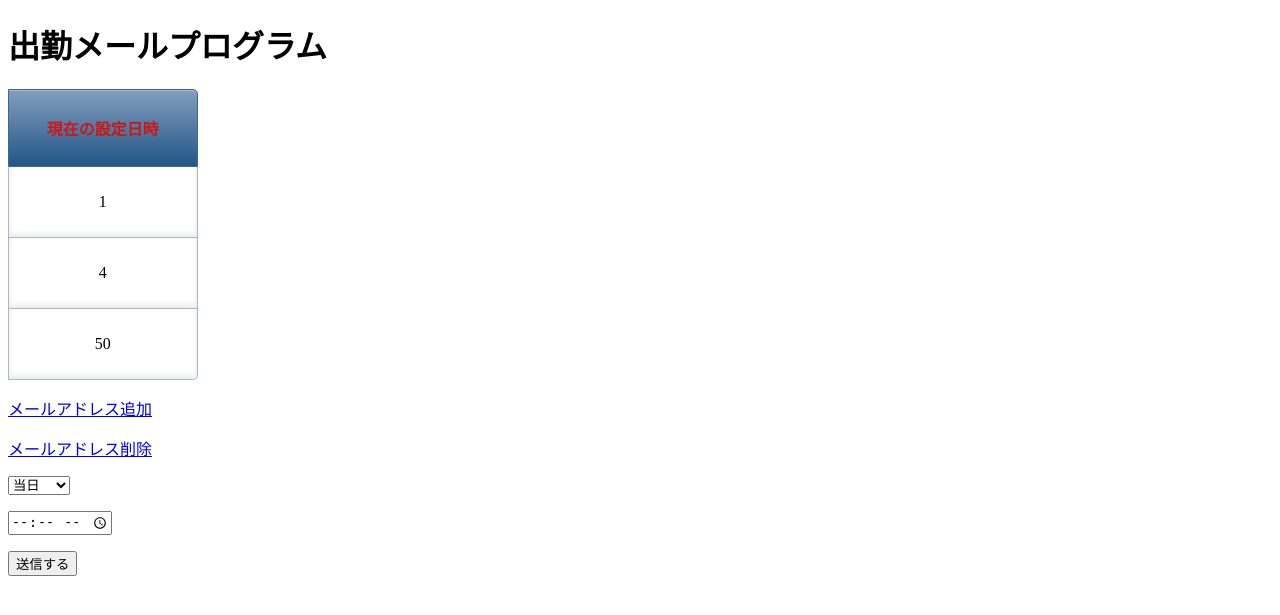
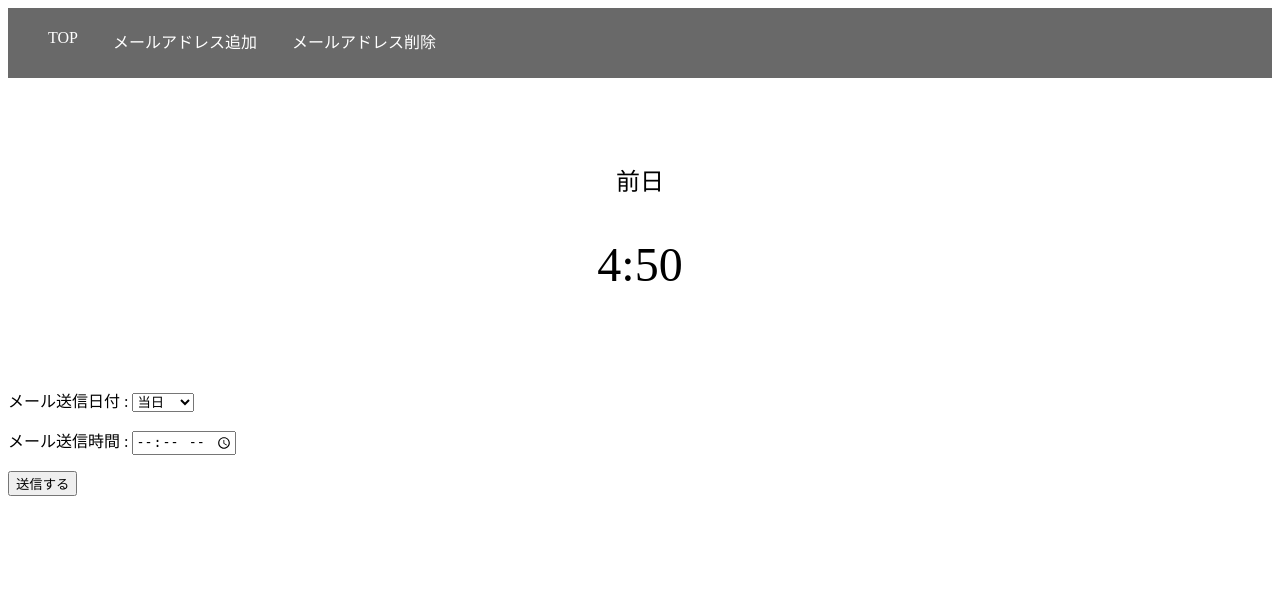
Before and after one commit to Kyo-72/work_app, a Flask app: page / in a window 1280 px wide. Shown: the top 615 px of the page. Run offline with Flask 2, Linux system fonts and the light colour scheme.

Commit message:
見た目綺麗になった（少し）

```diff
--- a/app.py
+++ b/app.py
@@ -116,6 +116,7 @@ def add_email():
         email.email_address = str( request.form.get("email") )
         db.session.add(email)
         db.session.commit()
+        db.session.close()
         return redirect("/add_email")
 
 #メールアドレスを削除する
@@ -130,4 +131,5 @@ def del_email():
         id = request.form["address"]
         db.session.query(Email).filter_by(id=id).delete()
         db.session.commit()
-        return redirect("/")
+        db.session.close()
+        return redirect("/del_email")
--- /dev/null
+++ b/static/css/index.css
@@ -0,0 +1,54 @@
+/* シンプルなテーブル3 */
+
+h3 {
+  color: rgb(120, 121, 122);
+}
+
+nav {
+    width: 100%;
+    height: 70px;
+    background-color: dimgray;
+    padding-top: 5px;
+    box-sizing: border-box;
+  }
+  ul {
+    display: flex;
+  }
+  li {
+    list-style: none;
+  }
+  a {
+    display: block;
+    text-decoration: none;
+    color: white;
+    margin-right: 35px;
+  }
+  a:hover {
+    color: rgb(214, 237, 248);
+  }
+
+  .wrapper{
+    width:100%;
+}
+.wrapper .container{
+    max-width:1000px;
+    margin:0px auto;
+    padding:30px 0px;
+}
+/* content */
+.wrapper .content {
+    padding:30px;
+    text-align:center;
+}
+.wrapper .content .date{
+    margin:0px 0px 40px 0px;
+    font-size: 24px;
+    font-weight: normal;
+    text-align: center;
+}
+.wrapper .content .time{
+    margin:0px 0px 20px 0px;
+    font-size: 48px;
+    font-weight: normal;
+    text-align: center;
+}
--- a/templates/base.html
+++ b/templates/base.html
@@ -4,9 +4,18 @@
     <meta charset="UTF-8">
     <meta http-equiv="X-UA-Compatible" content="IE=edge">
     <meta name="viewport" content="width=device-width, initial-scale=1.0">
-    <title>Document</title>
+    <link rel="stylesheet" href="{{url_for('static', filename='css/index.css')}}">
+    <title>出勤メールプログラム</title>
 </head>
 <body>
+    <nav>
+        <ul>
+            <li><a href="/"role="button">TOP</a></li>
+            <li><a href="/add_email"role="button">メールアドレス追加</a></li>
+            <li><a href="/del_email"role="button">メールアドレス削除</a></li>
+
+          </ul>
+    </nav>
     {% block content %}
 
     {% endblock %}
--- a/templates/del_email.html
+++ b/templates/del_email.html
@@ -1,11 +1,7 @@
 {% extends "base.html" %}
 {%block content%}
 
-    <h1>メールアドレスを削除</h1>
-
-    <a href="../"role="button">元に戻る</a>
-
-
+<h3>登録済みメールアドレス一覧</h3>
     <form method="post">
 
         <p>
--- a/templates/index.html
+++ b/templates/index.html
@@ -1,49 +1,58 @@
 {% extends "base.html" %}
 {% block content %}
 
-    <link rel="stylesheet" href="static/css/index.css">
 
-    <h1>
-        出勤メールプログラム
-    </h1>
+<section class="wrapper">
+    <div class="container">
+        <div class="content">
+            <h2 class="date">
+                {% if exe_date == 0: %}
+            <p>当日</p>
+            {%elif exe_date == 1:%}
+            <p>前日</p>
+            {%elif exe_date == 2:%}
+            <p>2日前</p>
+            {%elif exe_date == 3:%}
+            <p>3日前</p>
+            {% else:%}
 
-    <table>
-        <tr>
-            <th>
-                <p>現在の設定日時</p>
-            </th>
-        </tr>
-        <tr>
-            <td> <p>{{exe_date}}</p></td>
-        </tr>
-        <tr>
-            <td><p>{{exe_hour}}</p></td>
-        </tr>
-        <tr>
-            <td><p>{{exe_min}}</p></td>
-        </tr>
-    </table>
+            {% endif %}
 
+            </h2>
+            <h2 class="time">
+                {%if exe_min < 10 :%}
+                {{exe_hour}}:0{{exe_min}}
+                {% else: %}
+                {{exe_hour}}:{{exe_min}}
+                {% endif %}
+            </h2>
+        </div>
+    </div>
+</section>
 
-
-
-    <p><a href="/add_email"role="button">メールアドレス追加</a></p>
-    <p><a href="/del_email"role="button">メールアドレス削除</a></p>
 
 
 
     <form method="post">
 
-        <p>
+    <p>
+        <label for="exe_date">メール送信日付 : </label>
         <select name="exe_day">
         <option value=0>当日</option>
         <option value=1>前日</option>
         <option value=2>二日前</option>
         <option value=3>三日前</option>
         </select>
+    </p>
+
+        <p>
+            <label for="exe_time">メール送信時間 : </label>
+            <input id="exe_time" type="time" name="exe_time"
+                   required
+                   pattern="[0-9]{2}:[0-9]{2}">
+            <span class="validity"></span>
         </p>
 
-        <input type="time" name="exe_time" value={{exe_time}}>
 
         <p><input type="submit" value="送信する"></p>
 
--- a/templates/static/css/index.css
+++ /dev/null
@@ -1,48 +0,0 @@
-table{
-    width: 15%;
-    border-collapse:separate;
-    border-spacing: 0;
-  }
-
-  table th:first-child{
-    border-radius: 5px 0 0 0;
-  }
-
-  table th:last-child{
-    border-radius: 0 5px 0 0;
-    border-right: 1px solid #3c6690;
-  }
-
-  table th{
-    text-align: center;
-    color:rgb(205, 22, 22);
-    background: linear-gradient(#829ebc,#225588);
-    border-left: 1px solid #3c6690;
-    border-top: 1px solid #3c6690;
-    border-bottom: 1px solid #3c6690;
-    box-shadow: 0px 1px 1px rgba(255,255,255,0.3) inset;
-    width: 25%;
-    padding: 10px 0;
-  }
-
-  table td{
-    text-align: center;
-    border-left: 1px solid #a8b7c5;
-    border-bottom: 1px solid #a8b7c5;
-    border-top:none;
-    box-shadow: 0px -3px 5px 1px #eee inset;
-    width: 25%;
-    padding: 10px 0;
-  }
-
-  table td:last-child{
-    border-right: 1px solid #a8b7c5;
-  }
-
-  table tr:last-child td:first-child {
-    border-radius: 0 0 0 5px;
-  }
-
-  table tr:last-child td:last-child {
-    border-radius: 0 0 5px 0;
-  }
```
Also changed, not shown: templates/add_email.html (+3 -6 lines).
